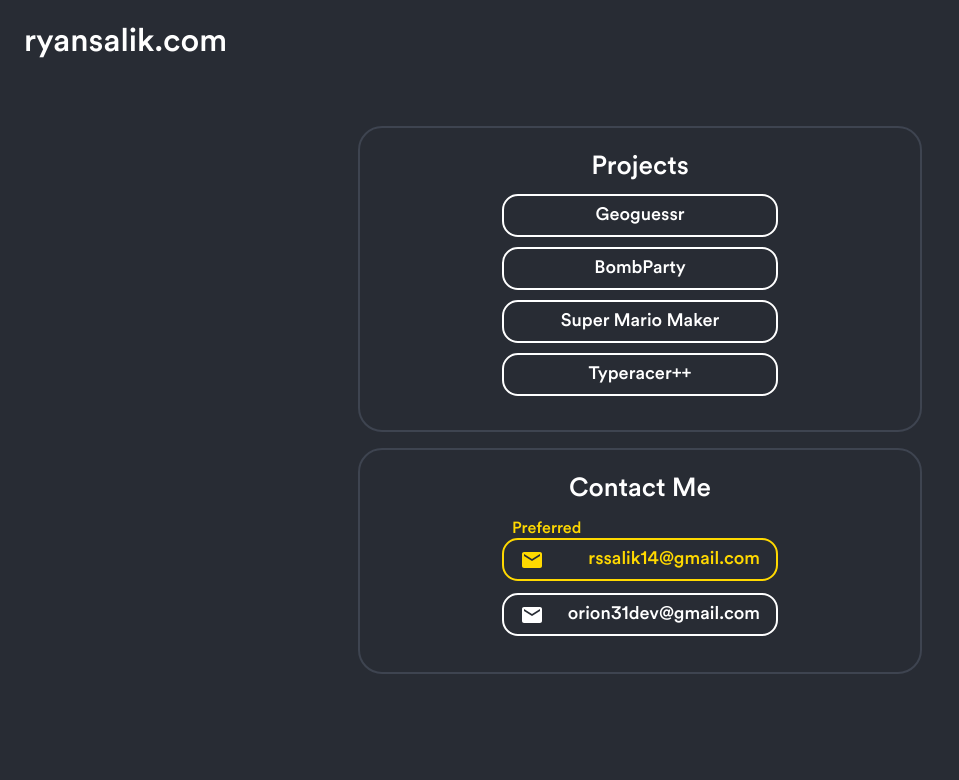
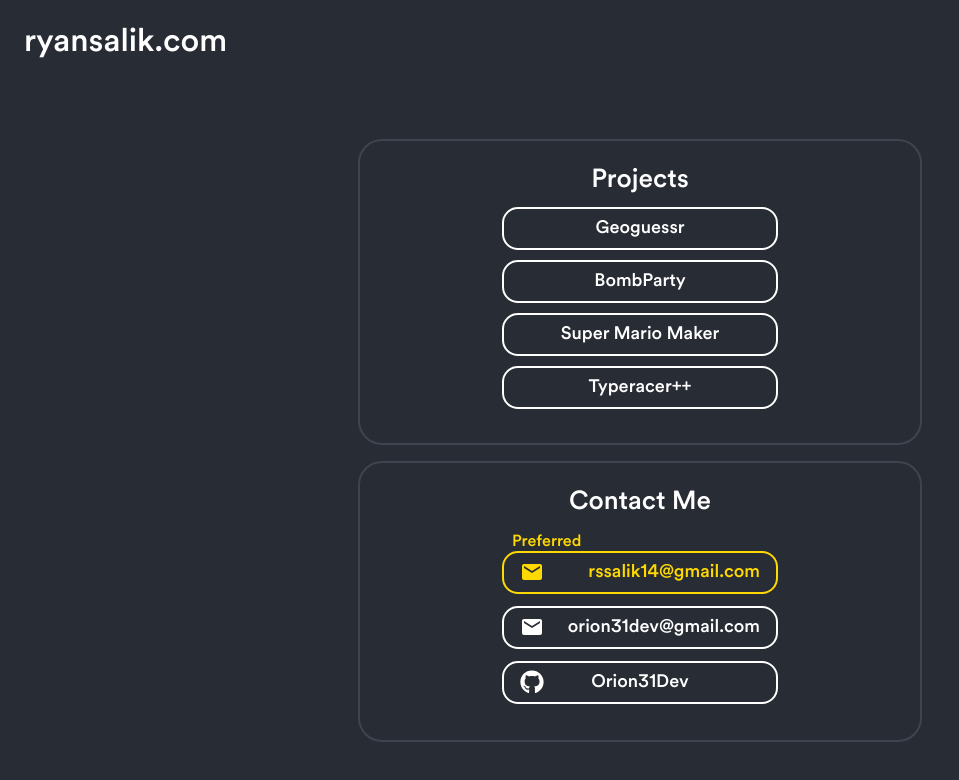
Before and after one commit to rsalik/orion31dev.github.io, a React (Create React App) app: page / in a window 1280 px wide. Shown: the top 780 px of the page, without its empty margins (0-959 px from the left). Built offline with nearby package versions, Linux system fonts and the light colour scheme.

Commit message:
Styling changes

```diff
--- a/package.json
+++ b/package.json
@@ -4,6 +4,9 @@
   "version": "0.1.0",
   "private": true,
   "dependencies": {
+    "@fortawesome/fontawesome-svg-core": "^1.2.35",
+    "@fortawesome/free-brands-svg-icons": "^5.15.3",
+    "@fortawesome/react-fontawesome": "^0.1.14",
     "@material-ui/core": "^4.11.3",
     "@material-ui/icons": "^4.11.2",
     "@testing-library/jest-dom": "^5.11.4",
@@ -20,7 +23,7 @@
     "web-vitals": "^1.0.1"
   },
   "scripts": {
-    "predeploy": "yarn build && echo 'ryansalik.com' > ./build/CNAME",
+    "predeploy": "yarn build && echo ryansalik.com > ./build/CNAME",
     "deploy": "npx gh-pages -d build",
     "start": "react-scripts start",
     "build": "react-scripts build",
--- a/src/App.css
+++ b/src/App.css
@@ -1,7 +1,26 @@
 :root {
   --bkg: #282c34;
   --bkg-light: #3e4450;
+  --bkg-lighter: #4e5564;
   --acc-gold: #ffd900;
+}
+
+::-webkit-scrollbar {
+  width: 1vmin;
+}
+
+::-webkit-scrollbar-track {
+  background: var(--bkg);
+}
+
+::-webkit-scrollbar-thumb {
+  background: var(--bkg-lighter);
+
+  border-radius: 5vmin;
+}
+
+::-webkit-scrollbar-thumb:hover {
+  background: var(--bkg-light);
 }
 
 .app {
@@ -14,11 +33,12 @@
   justify-content: center;
 
   width: 100%;
-  height: 100%;
+  min-height: 100%;
+
+  position: relative;
 }
 
 .header {
-  position: absolute;
   top: 0;
 
   width: 100%;
@@ -28,6 +48,10 @@
 
   display: flex;
   align-items: center;
+}
+
+.content-bump {
+  height: 10vmin;
 }
 
 a {
@@ -110,8 +134,8 @@
 
 .project.active {
   display: inline-block;
-  border: .3vmin solid white;
-  padding: .5vmin 1vmin;
+  border: 0.3vmin solid white;
+  padding: 0.5vmin 1vmin;
 
   margin: 1vmin auto;
 
@@ -120,6 +144,7 @@
 
 @media (min-width: 600px) {
   .header {
+    position: fixed;
     font-size: 4vmin;
     justify-content: left;
   }
@@ -166,6 +191,7 @@
 
 @media (max-width: 599px) {
   .header {
+    position: absolute;
     font-size: 5vmin;
     justify-content: center;
   }
--- a/src/App.tsx
+++ b/src/App.tsx
@@ -8,10 +8,19 @@
   return (
     <div className="app">
       <Header></Header>
+      <div className="content-bump"></div>
       <Projects></Projects>
       <Contact></Contact>
     </div>
   );
 }
 
+const IconStyle = {
+  fontSize: window.innerWidth > 600 ? '3vmin' : '5vmin',
+};
+
+export function mergeIconStyles(style: any) {
+  return Object.assign(style, IconStyle);
+}
+
 export default App;
--- a/src/components/Contact.tsx
+++ b/src/components/Contact.tsx
@@ -1,5 +1,10 @@
 import React from 'react';
 import EmailIcon from '@material-ui/icons/Email';
+
+import { FontAwesomeIcon } from '@fortawesome/react-fontawesome';
+import { faGithub } from '@fortawesome/free-brands-svg-icons';
+
+import { mergeIconStyles } from '../App';
 
 export default function Contact() {
   return (
@@ -7,18 +12,30 @@
       <div className="section-heading">Contact Me</div>
       <Email email={'rssalik14@gmail.com'} preferred />
       <Email email={'orion31dev@gmail.com'} preferred={false} />
+      <Github />
     </div>
   );
 }
 
-function Email(props: { email: string, preferred: boolean }) {
+function Email(props: { email: string; preferred: boolean }) {
   return (
     <a href={`mailto:${props.email}`} className={'link email' + (props.preferred ? ' preferred' : '')}>
       <div>
         {props.preferred && <div className="contact-email-preferred-label">Preferred</div>}
-        <EmailIcon style={{ position: 'absolute', left: '2vmin' }} />
+        <EmailIcon style={mergeIconStyles({ position: 'absolute', left: '2vmin' })} />
         <span>{props.email}</span>
       </div>
     </a>
   );
 }
+
+function Github() {
+  return (
+    <a href="https://github.com/Orion31Dev" className={'link'}>
+      <div>
+        <FontAwesomeIcon icon={faGithub} style={mergeIconStyles({ position: 'absolute', left: '2vmin' })} />
+        <span>Orion31Dev</span>
+      </div>
+    </a>
+  );
+}
--- a/src/components/Projects.tsx
+++ b/src/components/Projects.tsx
@@ -1,6 +1,10 @@
 import React, { MouseEventHandler } from 'react';
-import CodeIcon from '@material-ui/icons/Code';
 import LinkIcon from '@material-ui/icons/Link';
+
+import { FontAwesomeIcon } from '@fortawesome/react-fontawesome';
+import { faGithub } from '@fortawesome/free-brands-svg-icons';
+
+import { mergeIconStyles } from '../App';
 
 interface ProjectsState {
   selected: string;
@@ -12,7 +16,7 @@
       name: 'Geoguessr',
       desc: 'A remake of a game where you guess the location based on a Google StreetView',
       repo: 'https://github.com/Orion31Dev/Geoguessr',
-      link: 'https://geoguessr.herokuapp.com'
+      link: 'https://geoguessr.herokuapp.com',
     },
     {
       name: 'BombParty',
@@ -82,18 +86,18 @@
       </div>
       {props.selected && <div className="project-info">{props.desc}</div>}
       {props.selected && (
-        <a href={props.repo} className="link">
+        <a href={props.link} className="link preferred">
           <div>
-            <CodeIcon style={{ position: 'absolute', left: '2vmin' }} />
-            Repository
+            <LinkIcon fontSize={'large'} style={mergeIconStyles({ position: 'absolute', left: '2vmin' })} />
+            Visit
           </div>
         </a>
       )}
       {props.selected && (
-        <a href={props.link} className="link">
+        <a href={props.repo} className="link">
           <div>
-            <LinkIcon style={{ position: 'absolute', left: '2vmin' }} />
-            Visit
+            <FontAwesomeIcon icon={faGithub} style={mergeIconStyles({ position: 'absolute', left: '2vmin' })} />
+            Repository
           </div>
         </a>
       )}
--- a/src/index.css
+++ b/src/index.css
@@ -35,7 +35,11 @@
   -moz-osx-font-smoothing: grayscale;
 }
 
-body, html, #root {
+html, body, #root {
+  height: 100%;
   width: 100%;
-  height: 100%;
 }
+
+#root {
+  overflow-y: auto;
+}
```
Also changed, not shown: 1 other file (tests, documents, lock files or other folders).
